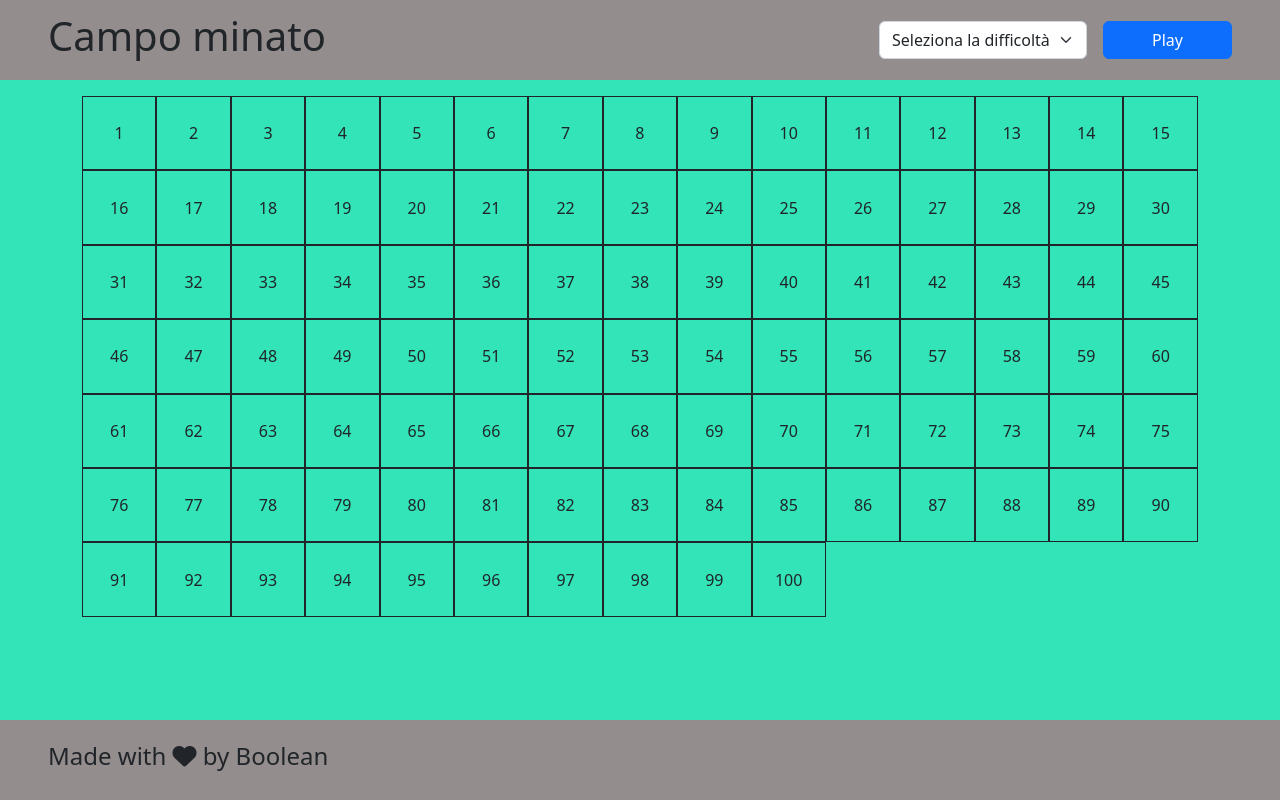
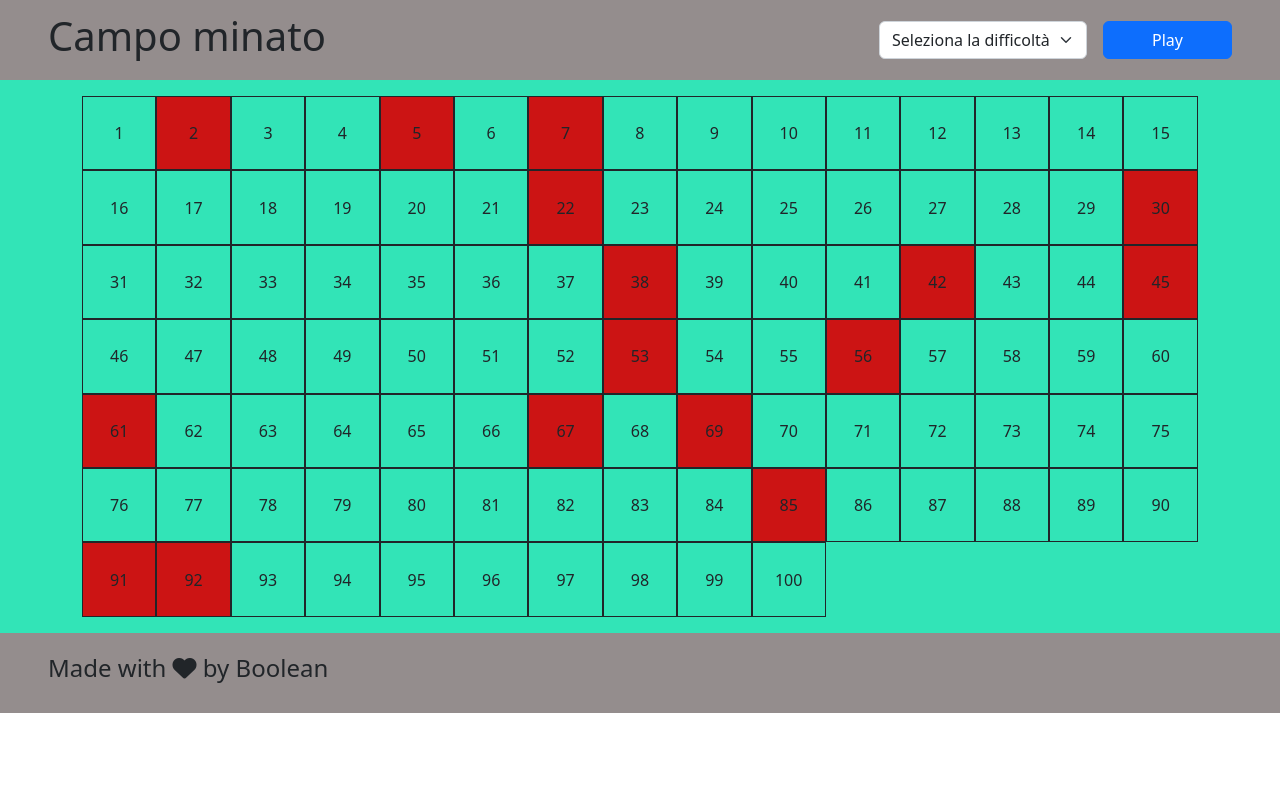
Before and after one commit to Nicowski25/js-campominato-dom, a plain HTML site: page index.html in a window 1280 px wide. Both pictures are taken after a click on the button "Play". Drawn offline with nearby package versions, Linux system fonts and the light colour scheme.

Commit message:
bomb generator

```diff
--- a/assets/css/style.css
+++ b/assets/css/style.css
@@ -20,7 +20,6 @@
 }
 
 #site_main {
-    height: 80%;
     background-color: var(--mainbg);
 }
 
--- a/assets/js/script.js
+++ b/assets/js/script.js
@@ -16,7 +16,7 @@ function setDifficulty(value) {
 }
 
 //creiamo la funzione onclick
-function game() {
+function gameGenerator() {
     //identifichiamo il form-select e prendiamo il valore che inserisce l'utente
     let difficultyInput = document.getElementById('difficulty').value
     const boxSize = setDifficulty(difficultyInput);
@@ -31,7 +31,7 @@ function game() {
     }
 }
 
-function boxColor() {
+function boxClick() {
     const box = document.querySelectorAll('.box')
     console.log(box);
     for (let i = 0; i < box.length; i++) {
@@ -45,23 +45,29 @@ function boxColor() {
     }
 }
 
-playBtn.addEventListener('click', function() {
-    game()
-    boxColor()
-    bombs()
-}
-)
-
-function bombs() {
-    let difficultyInput = document.getElementById('difficulty').value
+function bombsGenerator() {
+    let difficultyInput = document.getElementById('difficulty').value;
     const max_value = setDifficulty(difficultyInput);
     console.log(max_value);
-    const boxPosition = document.querySelectorAll('.box')
-    for (let i = 0; i < 16; i++) {
-        const bombPosition = Math.floor(Math.random() * (max_value - 1) + 1)
-        console.log(bombPosition);
-        console.log(boxPosition[i]);
-
+    const boxPosition = document.querySelectorAll('.box');
+    let bombs = [];
+    while (bombs.length < 16) {
+        let bombPosition = Math.floor(Math.random() * (max_value - 1) -1)
+        if (bombs.includes(bombPosition) ) {
+            continue
+        } else {
+            bombs.push(bombPosition)
+            console.log(bombPosition);
+        }
+        console.log(boxPosition[bombPosition]);
+        boxPosition[bombPosition].classList.add('bomb')
     }
 
 }
+
+playBtn.addEventListener('click', function() {
+    gameGenerator()
+    boxClick()
+    bombsGenerator()
+}
+)
```
